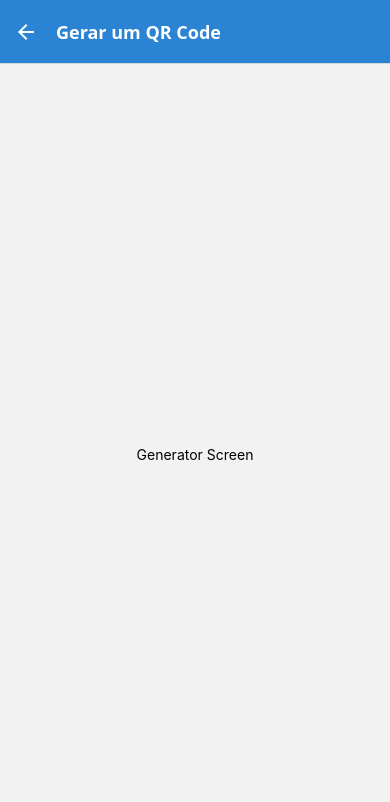
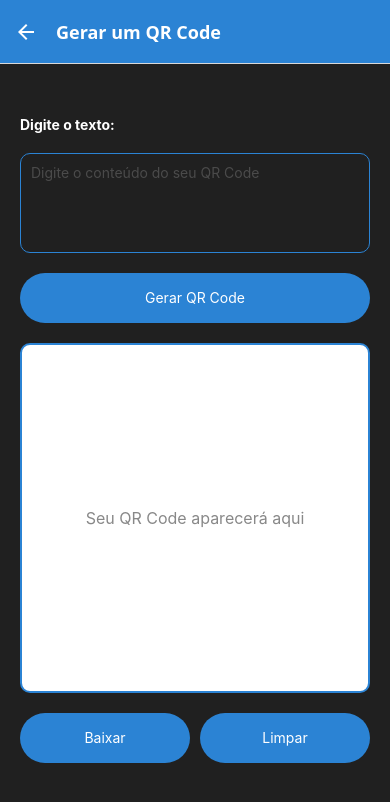
Before and after one commit to Arielsnts/qr-code, a React Native app: screen /GeneratorScreen in a window 390 px wide. Shown: the top 802 px of the page. Built offline with nearby package versions, Linux system fonts and the light colour scheme.

Commit message:
gerador de QR Code

```diff
--- a/package.json
+++ b/package.json
@@ -13,11 +13,15 @@
     "@react-navigation/native": "^7.3.8",
     "@react-navigation/native-stack": "^7.17.10",
     "expo": "~54.0.36",
+    "expo-file-system": "~19.0.23",
+    "expo-media-library": "~18.2.1",
     "expo-status-bar": "~3.0.9",
     "react": "19.1.0",
     "react-native": "0.81.5",
+    "react-native-qrcode-svg": "^6.3.21",
     "react-native-safe-area-context": "~5.6.0",
-    "react-native-screens": "~4.16.0"
+    "react-native-screens": "~4.16.0",
+    "react-native-svg": "15.12.1"
   },
   "private": true
 }
--- a/src/screens/GeneratorScreen.js
+++ b/src/screens/GeneratorScreen.js
@@ -1,9 +1,107 @@
-import { View, Text } from "react-native";
+import { StyleSheet, View, Text, TextInput, TouchableOpacity } from "react-native";
+import { useState } from "react";
+import { globalStyles } from "../styles/globalStyles";
+import { theme } from "../styles/theme";
+import QRCode from "react-native-qrcode-svg";
 
 export default function GeneratorScreen() {
+  const [text, setText] = useState("");
+  const [qrValue, setQrValue] = useState("");
+
+  function handleGenerate() {
+    if (text.trim() === "") {
+      alert("Digite um texto antes de gerar o QR Code!");
+      return;
+    }
+    setQrValue(text);
+  }
+
+  function handleClean() {
+    setQrValue("")
+    setText("")
+  }
+
   return (
-    <View style={{ flex: 1, alignItems: 'center', justifyContent: 'center' }}>
-      <Text>Generator Screen</Text>
+    <View style={[globalStyles.containerPrincipal, { gap: 20 }]}>
+      <Text style={{ fontWeight: "bold", color: "#FFF" }}>Digite o texto:</Text>
+
+      <TextInput
+        multiline
+        numberOfLines={4}
+        value={text}
+        onChangeText={setText}
+        style={styles.input}
+        placeholder="Digite o conteúdo do seu QR Code"
+        placeholderTextColor="#ffffff31"
+      />
+
+      <TouchableOpacity
+        style={globalStyles.button}
+        onPress={handleGenerate}
+      >
+        <Text style={{ color: "#FFF" }}>Gerar QR Code</Text>
+      </TouchableOpacity>
+
+      <View style={styles.qrCodeContainer}>
+        {qrValue ? (
+          <QRCode
+            value={qrValue}
+            size={200}
+            color="black"
+            backgroundColor="white"
+          />
+        ) : (
+          <Text style={styles.placeholderText}>
+            Seu QR Code aparecerá aqui
+          </Text>
+        )}
+      </View>
+
+      <View style={styles.buttonsContainer}>
+        <TouchableOpacity style={[globalStyles.button, { flex: 1 }]}>
+          <Text style={{ color: "#FFF" }}>Baixar</Text>
+        </TouchableOpacity>
+
+        <TouchableOpacity onPress={handleClean} style={[globalStyles.button, { flex: 1 }]}>
+          <Text style={{ color: "#FFF" }}>Limpar</Text>
+        </TouchableOpacity>
+      </View>
+
     </View>
   );
 }
+
+const styles = StyleSheet.create({
+  input: {
+    padding: 10,
+    height: 100,
+    borderColor: theme.colors.primary,
+    borderWidth: 1,
+    borderRadius: 10,
+    color: "#FFF",
+    textAlignVertical: 'top',
+  },
+  qrCodeContainer: {
+    width: '100%',
+    aspectRatio: 1,
+    backgroundColor: "#FFF",
+    borderColor: theme.colors.primary,
+    borderWidth: 2,
+    borderRadius: 10,
+    maxWidth: 400,
+    alignSelf: 'center',
+    justifyContent: 'center',
+    alignItems: 'center',
+  },
+  placeholderText: {
+    color: '#888',
+    fontSize: 16,
+    textAlign: 'center',
+    padding: 20,
+  },
+  buttonsContainer: {
+    gap: 10,
+    flexDirection: "row",
+    width: "100%"
+  }
+});
--- a/src/screens/ScannerScreen.js
+++ b/src/screens/ScannerScreen.js
@@ -1,8 +1,9 @@
 import { View, Text } from "react-native";
+import { globalStyles } from "../styles/globalStyles";
 
 export default function ScannerScreen() {
   return (
-    <View style={{ flex: 1, alignItems: 'center', justifyContent: 'center' }}>
+    <View style={globalStyles.containerPrincipal}>
       <Text>Scanner Screen</Text>
     </View>
   );
--- a/src/styles/globalStyles.js
+++ b/src/styles/globalStyles.js
@@ -9,11 +9,13 @@ export const globalStyles = StyleSheet.create({
         paddingHorizontal: 20,
         paddingTop: 40,
         paddingBottom: 70,
-        justifyContent: "center"
+        justifyContent: "center",
     },
     button: {
         height: 50,
         justifyContent: "center",
-        backgroundColor: theme.colors.primary
+        alignItems: "center",
+        backgroundColor: theme.colors.primary,
+        borderRadius: 100
     }
 })
```
Also changed, not shown: 1 other file (tests, documents, lock files or other folders).
